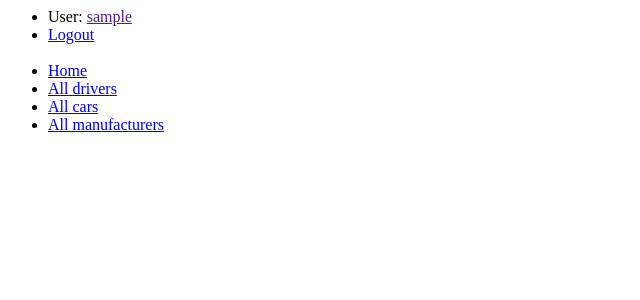
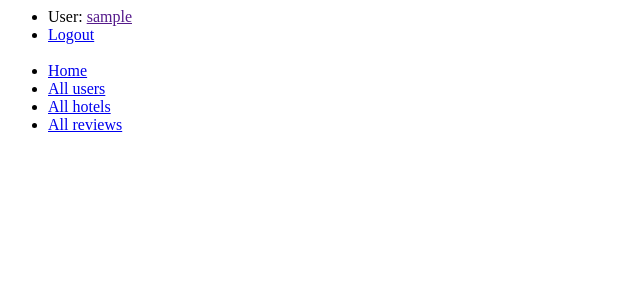
Before and after one commit to necobra/hotel-review-service, a Django app: template templates/includes/sidebar.html in a window 1280 px wide. Shown: the top 300 px of the page, without its empty margins (0-640 px from the left). Run offline with Django 5.2, Linux system fonts and the light colour scheme; the template is opened without the code that fills it, so the values that code supplies are empty; the visitor is signed in with stand-in values (Sample User, id 1); some libraries are stand-ins or nearby versions.

Commit message:
text correction in sidebar

```diff
--- a/templates/includes/sidebar.html
+++ b/templates/includes/sidebar.html
@@ -8,8 +8,8 @@
 
   <br>
 
-  <li class="list-group-item"><a href="{% url 'taxi:index' %}">Home</a></li>
-  <li class="list-group-item"><a href="{% url 'taxi:driver-list' %}">All drivers</a></li>
-  <li class="list-group-item"><a href="{% url 'taxi:car-list' %}">All cars</a></li>
-  <li class="list-group-item"><a href="{% url 'taxi:manufacturer-list' %}">All manufacturers</a></li>
+  <li class="list-group-item"><a href="{% url 'hotel-review-service:index' %}">Home</a></li>
+  <li class="list-group-item"><a href="{% url 'hotel-review-service:user-list' %}">All users</a></li>
+  <li class="list-group-item"><a href="{% url 'hotel-review-service:hotel-list' %}">All hotels</a></li>
+  <li class="list-group-item"><a href="{% url 'hotel-review-service:review-list' %}">All reviews</a></li>
 </ul>
```
